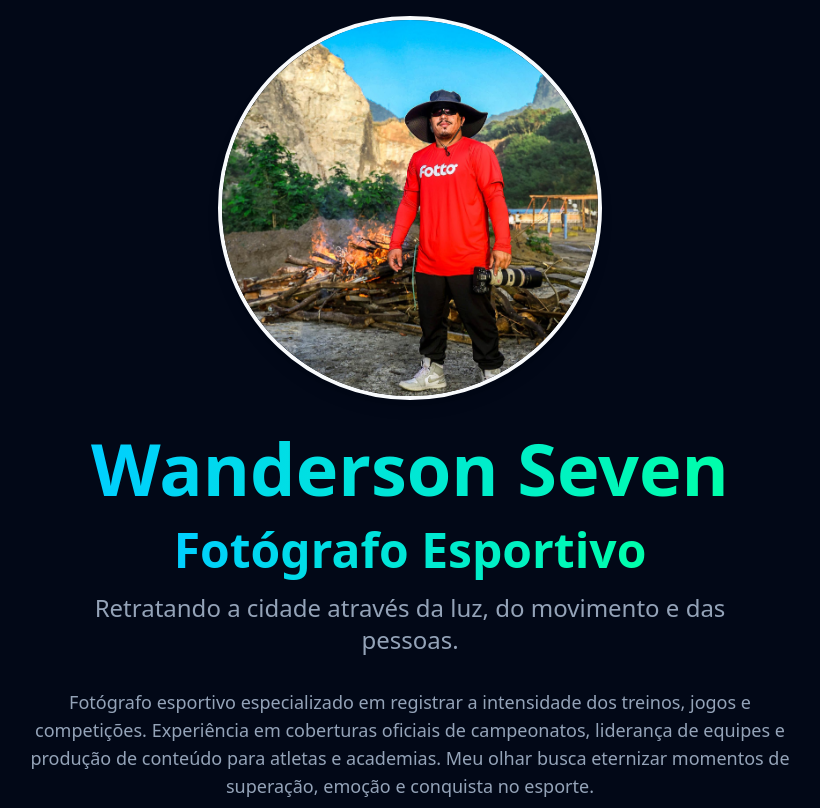
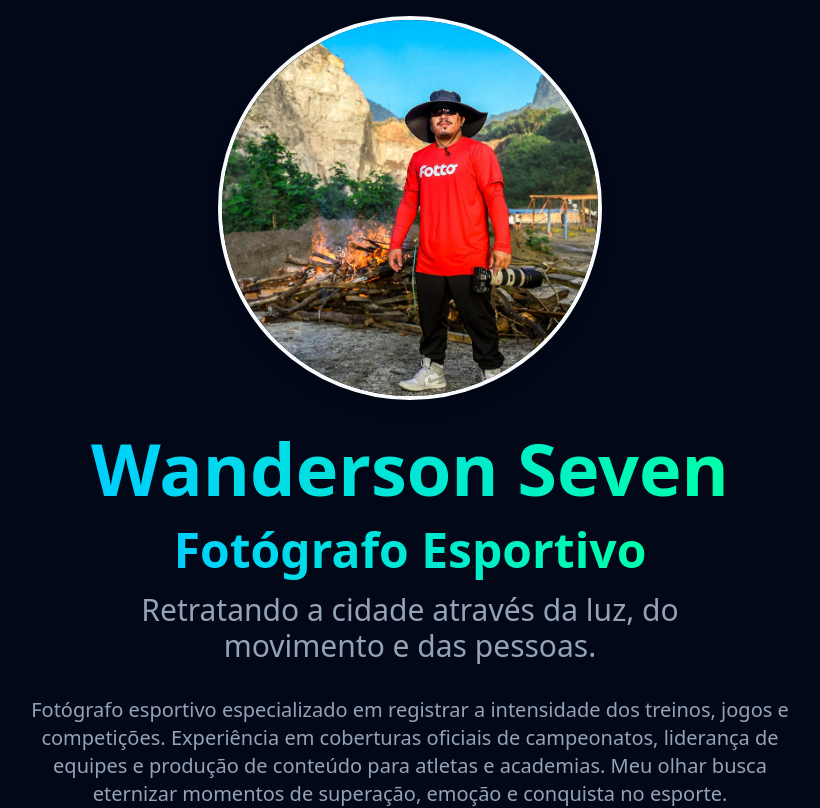
Before and after one commit to Kakariko2000/wanderson-seven, a React (Vite) app: page / in a window 1280 px wide. Shown: the top 808 px of the page, without its empty margins (230-1050 px from the left). Built offline with nearby package versions, Linux system fonts and the light colour scheme.

Commit message:
[dyad] wrote 1 file(s)

```diff
--- a/src/components/HeroSection.tsx
+++ b/src/components/HeroSection.tsx
@@ -14,10 +14,10 @@ const HeroSection: React.FC = () => {
         <br />
         <GradientText className="text-4xl md:text-5xl">Fotógrafo Esportivo</GradientText>
       </h1>
-      <p className="text-2xl md:text-2xl text-muted-foreground mb-8 max-w-2xl">
+      <p className="text-2xl md:text-3xl text-muted-foreground mb-8 max-w-2xl">
         Retratando a cidade através da luz, do movimento e das pessoas.
       </p>
-      <p className="text-lg md:text-lg text-muted-foreground max-w-3xl leading-relaxed">
+      <p className="text-xl md:text-xl text-muted-foreground max-w-3xl leading-relaxed">
         Fotógrafo esportivo especializado em registrar a intensidade dos treinos, jogos e competições. Experiência em coberturas oficiais de campeonatos, liderança de equipes e produção de conteúdo para atletas e academias. Meu olhar busca eternizar momentos de superação, emoção e conquista no esporte.
       </p>
     </section>
```
